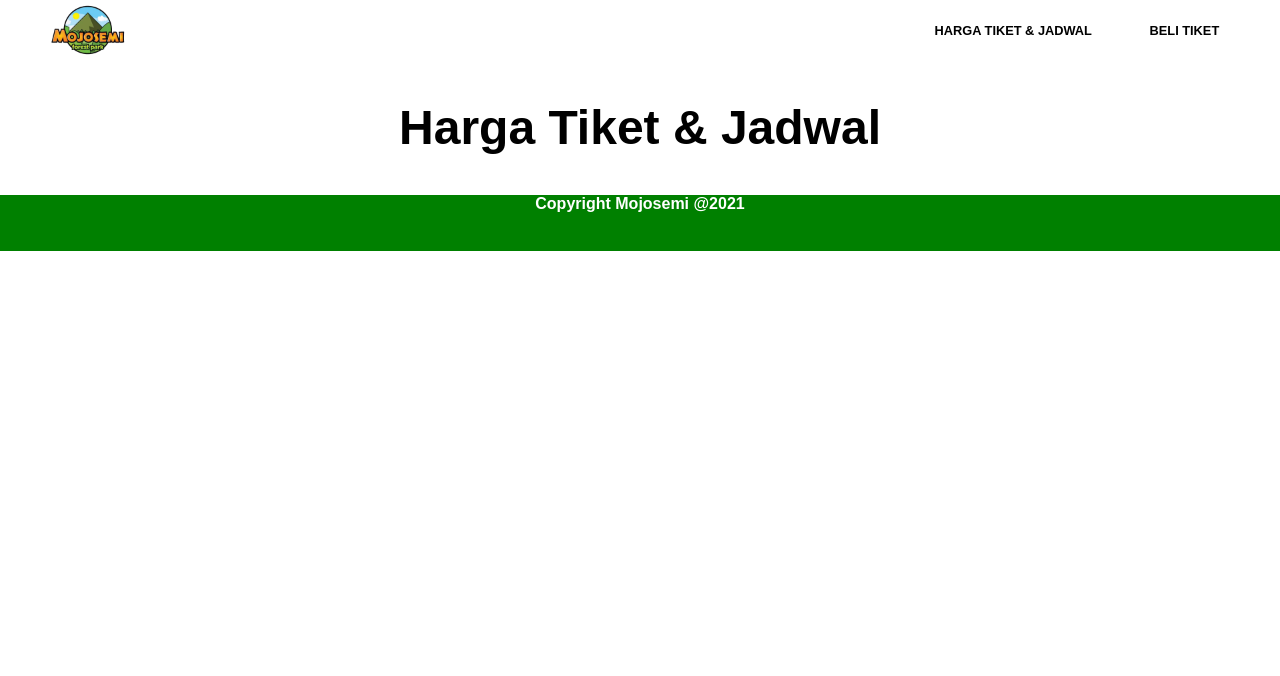
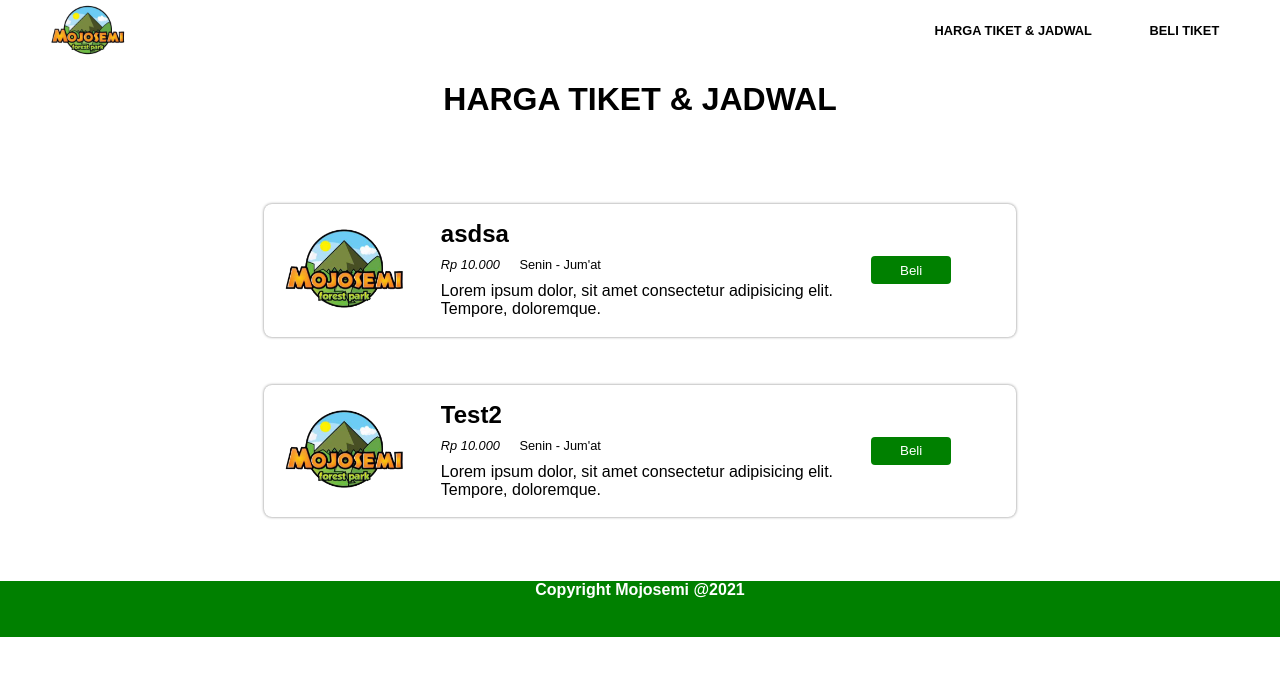
Before and after one commit to rizqyn9/mojosemi, a React (Vite) app: page /infoticket in a window 1280 px wide. Shown: the top 676 px of the page. Built offline with nearby package versions, Linux system fonts and the light colour scheme.

Commit message:
20122226

```diff
--- a/package.json
+++ b/package.json
@@ -7,6 +7,8 @@
     "preview": "vite preview"
   },
   "dependencies": {
+    "classnames": "^2.3.1",
+    "jotai": "^1.4.9",
     "node-sass": "^7.0.0",
     "react": "^17.0.2",
     "react-dom": "^17.0.2",
--- a/src/pages/Infoticket.tsx
+++ b/src/pages/Infoticket.tsx
@@ -1,56 +1,152 @@
-import { CardLink, ICardLink } from "../components/Card";
-import { ContactItem, IContactItem } from "../components/Contact";
+import classNames from "classnames";
+import { atom, useAtom} from "jotai";
+import { useEffect, useState } from "react";
 import { Footer } from "../components/Footer";
 
 export default function InfoTicket(){
     return (
         <div id='infoticket'>
-        <HomeCardSection {...Infoticket}/>
+            <h1 className="title">HARGA TIKET & JADWAL</h1>
+            <TicketContainer/>
             <Footer/>
         </div>
     )
 }
-interface IHomeCardSection {
-    title: string;
-    homeCard : ICardLink[]
-}
 
-function HomeCardSection(props: IHomeCardSection) {
+function TicketContainer() {
     return (
-        <section className="card-section">
-            <h2 className="card-section__title">{props.title}</h2>
-            <div className="home-card-section">
+        <div className="ticket-container">
+            <Overlay/>
             {
-                    props.homeCard.map((val, i) => {
-
-                    })
+                ticketsContent.map((val,i) => <TicketItem key={i} {...val}/>)
             }
         </div>
-        </section>
     )
 }
 
+interface ITicketItem {
+    imgPath: string;
+    title: string;
+    date: string;
+    price: string;
+    link: string;
+    desc: string;
+}
 
-const Infoticket: IHomeCardSection = {
-    title: "Harga Tiket & Jadwal",
-    homeCard : [
+function TicketItem(props: ITicketItem) {
+    const [isActive, setIsActive] = useAtom(overlayCtx || false)
+    const [data, setData] = useAtom(overlayItemCtx)
+
+    const handleBtnClick = (e: React.MouseEvent<HTMLButtonElement>) => {
+        e.preventDefault();
+        setIsActive(true)
+        setData(props)
+    }
+
+    return (
+        <div className="ticket-item-container">
+            <div className="img-container">
+                <img src={props.imgPath} />
+            </div>
+            <div className="content">
+                <p className="title">{props.title}</p>
+                <p className="price">Rp {props.price} <span>{props.date}</span></p>
+                <p className="desc">{props.desc}</p>
+            </div>
+            <div className="btn-container">
+                <button onClick={handleBtnClick}>Beli</button>
+            </div>
+        </div>
+    )
+}
+
+const overlayCtx = atom<boolean>(false)
+const overlayItemCtx = atom<ITicketItem | null>(null)
+function Overlay() {
+    const [isActive, setIsActive] = useAtom(overlayCtx)
+    const [data, setData] = useAtom(overlayItemCtx)
+    const [count, setCount] = useState(0)
+    const [link, setLink] = useState<null | string>(null)
+
+    useEffect(() => {
+        setCount(0)
+    }, [data, isActive])
+
+    enum TypeButton {
+        INCREMENT,
+        DECREMENT
+    }
+
+    const clickHandler = (type: TypeButton) => {
+        if(type == TypeButton.DECREMENT && count == 0) return
+        else setCount(count - 1)
+
+        if(type == TypeButton.INCREMENT) setCount(count + 1)
+    }
+
+    const closeHandler = () => {
+        if(!isActive) return;
+        setIsActive(false)
+    }
+
+    const buyHandler = () => {
+        if(!data) return;
+        setLink(
+            generateLink({
+                count,
+                ...data
+            })
+        )
+    }
+
+    return (
+        <div className={classNames("overlay-container", {active: isActive})}>
+            <div className="container-wrapper">
+                <button className="btn-close" onClick={closeHandler}>X</button>
+                <img src={data?.imgPath} />
+                <h1 className="title">{data?.title}</h1>
+                <p className="price">Rp. {data?.price}</p>
+                <div className="btn-container">
+                    <button onClick={() => clickHandler(TypeButton.DECREMENT)}>-</button>
+                    <p>{count}</p>
+                    <button onClick={() => clickHandler(TypeButton.INCREMENT)}>+</button>
+                </div>
+                <a className="btn-buy" href={link || ""} target="_blank" onClick={buyHandler}>Beli</a>
+            </div>
+        </div>
+    )
+}
+
+const ticketsContent: ITicketItem[] = [
     {
-            title: "SOON !",
-            bgImgPath: "logo.png",
-            link: "/",
-            subTitle: ""
+        imgPath: "logo.png",
+        title:"asdsa",
+        date: " Senin - Jum'at",
+        price: "10.000",
+        link: "",
+        desc: "Lorem ipsum dolor, sit amet consectetur adipisicing elit. Tempore, doloremque."
     },
     {
-            title: "MODERN CAMP",
-            bgImgPath: "PA2.jpg",
-            link: "/moderncamp",
-            subTitle: "Baca Selengkapnya & Pesan Sekarang >"
-        },
-        {
-            title: "SOON !",
-            bgImgPath: "logo.png",
-            link: "/",
-            subTitle: ""
-        },
+        imgPath: "logo.png",
+        title:"Test2",
+        date: " Senin - Jum'at",
+        price: "10.000",
+        link: "",
+        desc: "Lorem ipsum dolor, sit amet consectetur adipisicing elit. Tempore, doloremque."
+    }
 ]
+
+
+let tempWA = "https://api.whatsapp.com/send?phone=628985665498&text=TIKET%20%5BJUDUL%5D%0D%0AHARGA%20%3A%20%5Bprice%5D%20%2F%20tiket%0D%0AJUMLAH%20%3A%20%5Bcount%5D%20tiket"
+
+let numWA: string = "6281327844939"
+interface IGenLink {
+    title: string;
+    price: string;
+    count: number;
 }
+function generateLink(props: IGenLink): string {
+    let test = `https://api.whatsapp.com/send?phone=${numWA}&text=TIKET%20${props.title}%0D%0AHARGA%20%3A%20${props.price}%20%2F%20tiket%0D%0AJUMLAH%20%3A%20${props.count}%20tiket`
+    console.log(test);
+    return test;
+}
--- a/src/styles/_globals.scss
+++ b/src/styles/_globals.scss
@@ -19,3 +19,16 @@ body {
 
     font-weight: bolder;
 }
+
+.base-btn {
+    border: none;
+    background-color: green;
+    color: white;
+    font-size: 1.1em;
+    border-radius: 4px;
+    cursor: pointer;
+
+    &:hover {
+        background-color: rgb(2, 87, 2);
+    }
+}
--- a/src/styles/components/_card.scss
+++ b/src/styles/components/_card.scss
@@ -1,7 +1,12 @@
+a {
+    width: max-content;
+    max-width: 100%;
+}
+
 .card-container {
     height: 13rem;
     width: 28rem;
-
+    max-width: 100%;
     border-radius: 8px;
 
     display: grid;
--- /dev/null
+++ b/src/styles/components/_tickets.scss
@@ -0,0 +1,73 @@
+.ticket-item-container {
+    padding: 1rem;
+    max-width: 45rem;
+
+    display: flex;
+    align-items: center;
+    gap: 1em;
+
+    box-shadow: 0px 0px 3px grey;
+    border-radius: 8px;
+
+    .img-container {
+        flex: 1 1 25%;
+        max-width: 10rem;
+
+        img {
+            width: 100%;
+        }
+    }
+
+    .content {
+        flex: 1 1 auto;
+
+        justify-self: flex-start;
+        align-self: flex-start;
+        display: flex;
+        flex-direction: column;
+        justify-content: flex-start;
+        align-items: flex-start;
+        gap: .6em;
+        padding: 0 1rem 0 1rem;
+
+        p {
+            margin: 0;
+        }
+
+        .title {
+            font-weight: bold;
+            font-size: 1.5em;
+        }
+
+        .price {
+            font-style: italic;
+            font-size: .8em;
+
+            span {
+                font-style: normal;
+                margin-left: 1rem;
+            }
+        }
+
+        .desc {
+        }
+    }
+
+    .btn-container {
+        flex: 1 1 25%;
+        button {
+            border: none;
+            color: white;
+            background-color: green;
+            border-radius: 4px;
+            min-width: 5rem;
+            padding: .5em 1em .5em 1em;
+            cursor: pointer;
+
+            &:hover {
+                background-color: rgb(38, 190, 38);
+                box-shadow: 1px 1px 3px grey;
+            }
+        }
+    }
+}
--- a/src/styles/main.scss
+++ b/src/styles/main.scss
@@ -1,6 +1,7 @@
 @import "./globals";
 
 @import "./components/nav";
+@import "./components/tickets";
 @import "./components/card";
 @import "./components/carousel";
 @import "./components/contact";
@@ -8,3 +9,4 @@
 
 
 @import "./pages/home";
+@import "./pages/infoTicketPage";
--- /dev/null
+++ b/src/styles/pages/_infoTicketPage.scss
@@ -0,0 +1,117 @@
+#infoticket {
+    min-height: 100vh;
+    width: 100%;
+
+    display: flex;
+    flex-direction: column;
+
+    gap: 3rem;
+
+    .title {
+        text-align: center;
+    }
+
+    .ticket-container {
+        padding: 1rem;
+
+        display: flex;
+        justify-content: center;
+        align-items: center;
+        flex-direction: column;
+        flex-wrap: wrap;
+        gap: 3rem;
+    }
+}
+
+.overlay-container {
+    padding: 0;
+    margin: 0;
+    display: none;
+
+    position: absolute;
+    top: 0;
+    left: 0;
+
+    width: 100%;
+    height: 100%;
+    background-color: rgba(0, 0, 0, 0.294);
+
+    justify-content: center;
+    align-items: center;
+
+    .container-wrapper {
+        padding: 3rem;
+        width: 80vw;
+        height: 50vh;
+
+        background-color: rgb(255, 255, 255);
+        box-shadow: 3px 3px 18px black;
+        border-radius: 10px;
+
+        display: flex;
+        position: relative;
+        flex-direction: column;
+        justify-content: center;
+        align-items: center;
+
+        .btn-close {
+            position: absolute;
+            right: 1rem;
+            top: 1rem;
+
+            border: none;
+            font-size: 1rem;
+            font-weight: bolder;
+            background-color: transparent;
+
+            cursor: pointer;
+        }
+
+        img {
+            max-width: 15rem;
+        }
+
+        .title {
+            margin: 1rem 0 0 0;
+            font-size: 2.5em;
+        }
+
+        .price {
+            margin: 0;
+            margin-bottom: 3rem;
+            font-style: italic;
+        }
+
+        .btn-container {
+            display: flex;
+            justify-content: center;
+            align-items: center;
+            gap: 1.5rem;
+
+            button {
+                width: 2rem;
+                height: 2rem;
+
+                font-size: 1.2em;
+                font-weight: bold;
+                @extend .base-btn;
+            }
+
+            p {
+                font-size: 1.5em;
+            }
+        }
+
+        .btn-buy {
+            padding: .3em 2em .3em 2em;
+            margin-top: 2rem;
+            @extend .base-btn;
+            text-decoration: none;
+            font-size: 1.1em;
+        }
+    }
+
+    &.active {
+        display: flex;
+    }
+}
```
Also changed, not shown: 1 other file (tests, documents, lock files or other folders). Lines whose indentation alone changed are shown as unchanged.
